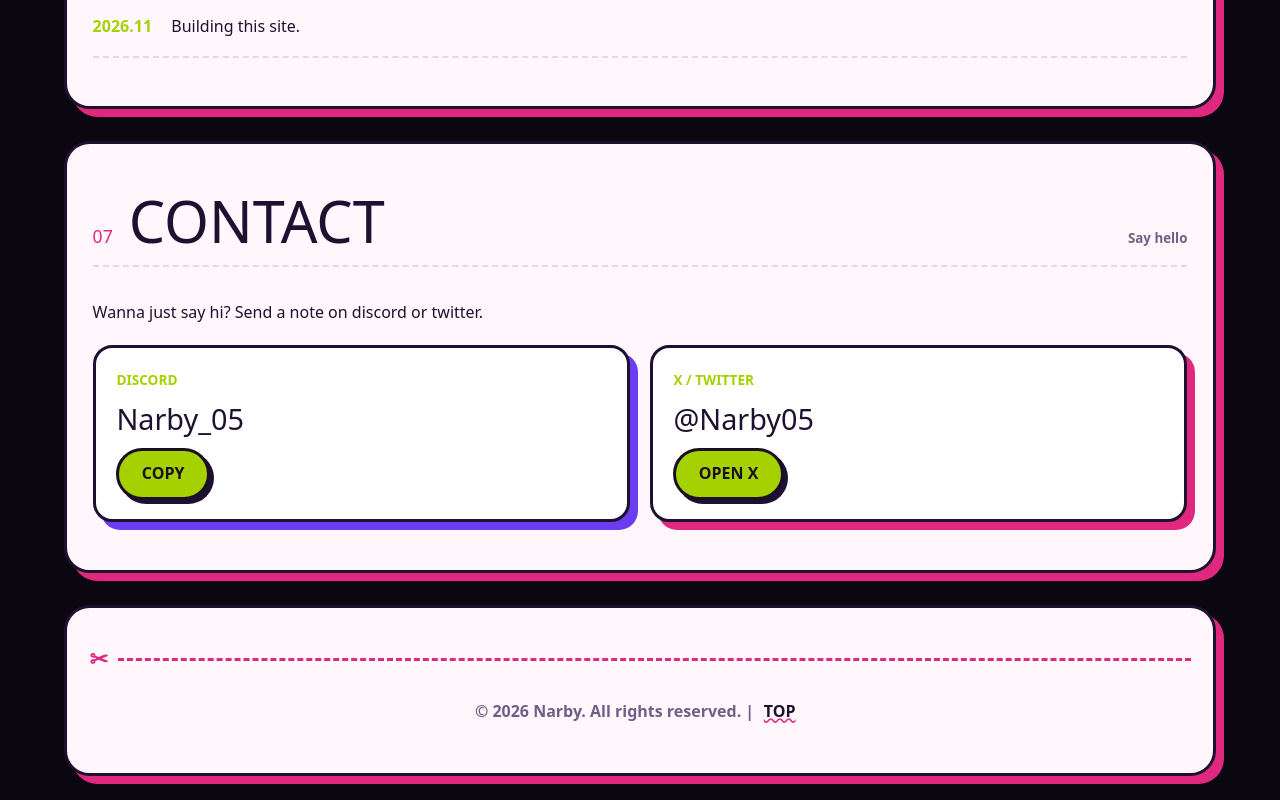
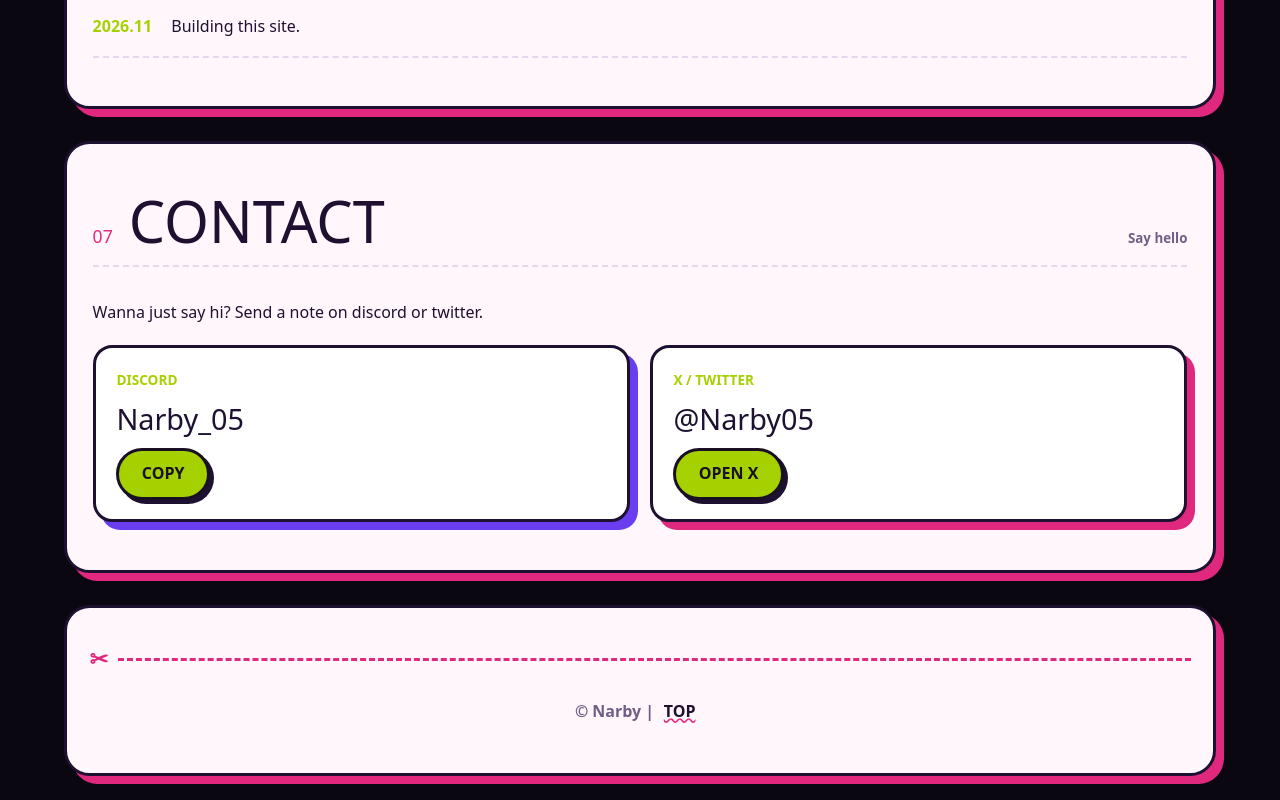
Before and after one commit to Narobian/Checker, a plain HTML site: page index.html in a window 1280 px wide. Shown: the part 3751-4551 px from the top of the page. Drawn offline with Linux system fonts and the light colour scheme; a web font is replaced by a local one.

Commit message:
Update index.html

```diff
--- a/index.html
+++ b/index.html
@@ -260,7 +260,7 @@ footer{width:calc(100% - 2rem);max-width:72rem;margin:2rem auto 1.5rem;padding:2
 
 <footer>
   <div class="cut" aria-hidden="true">✂</div>
-  <p>© 2026 Narby. All rights reserved. |<a href="#top">TOP</a></p>
+  <p>© Narby |<a href="#top">TOP</a></p>
 </footer>
 
 
```
